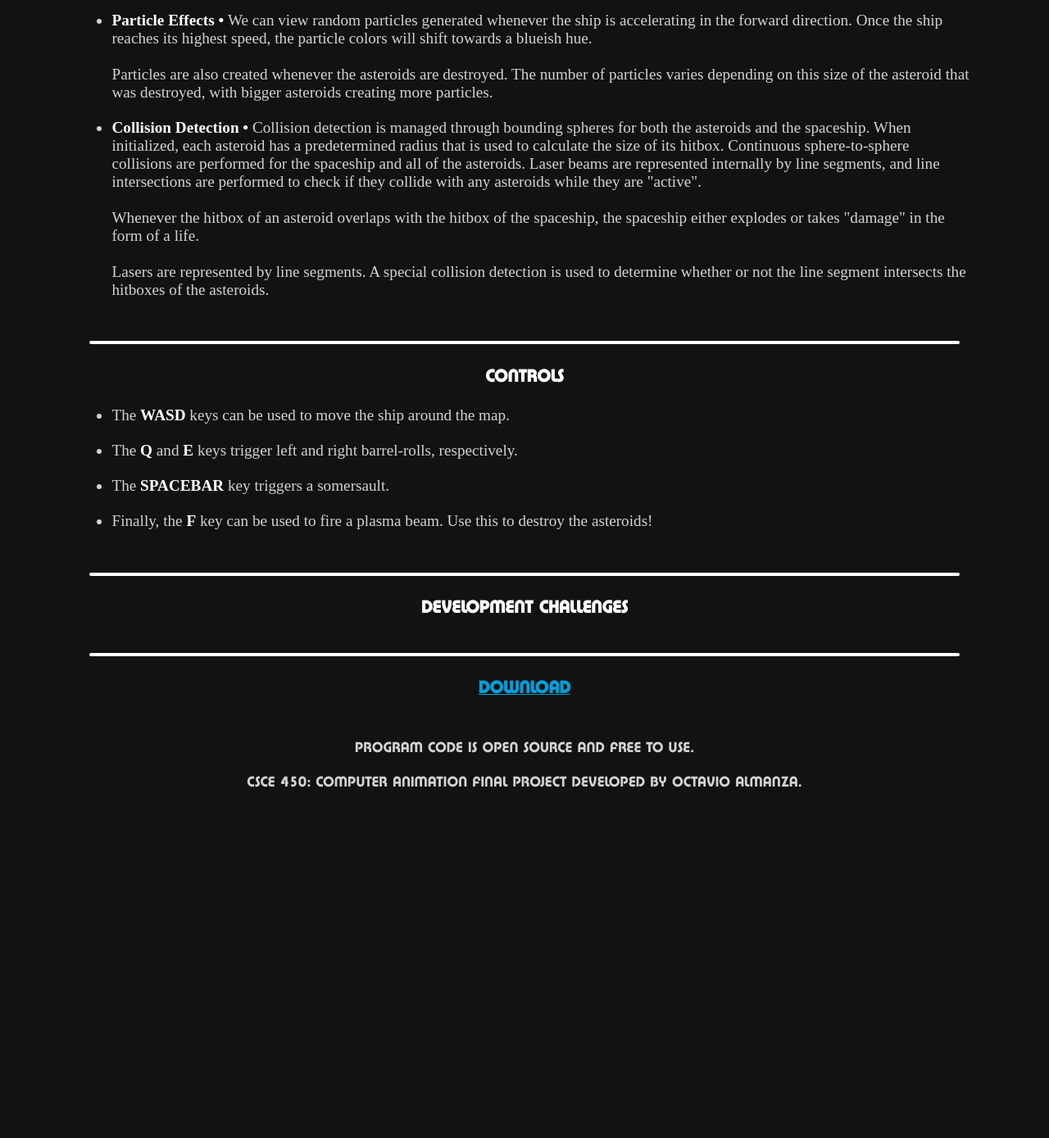
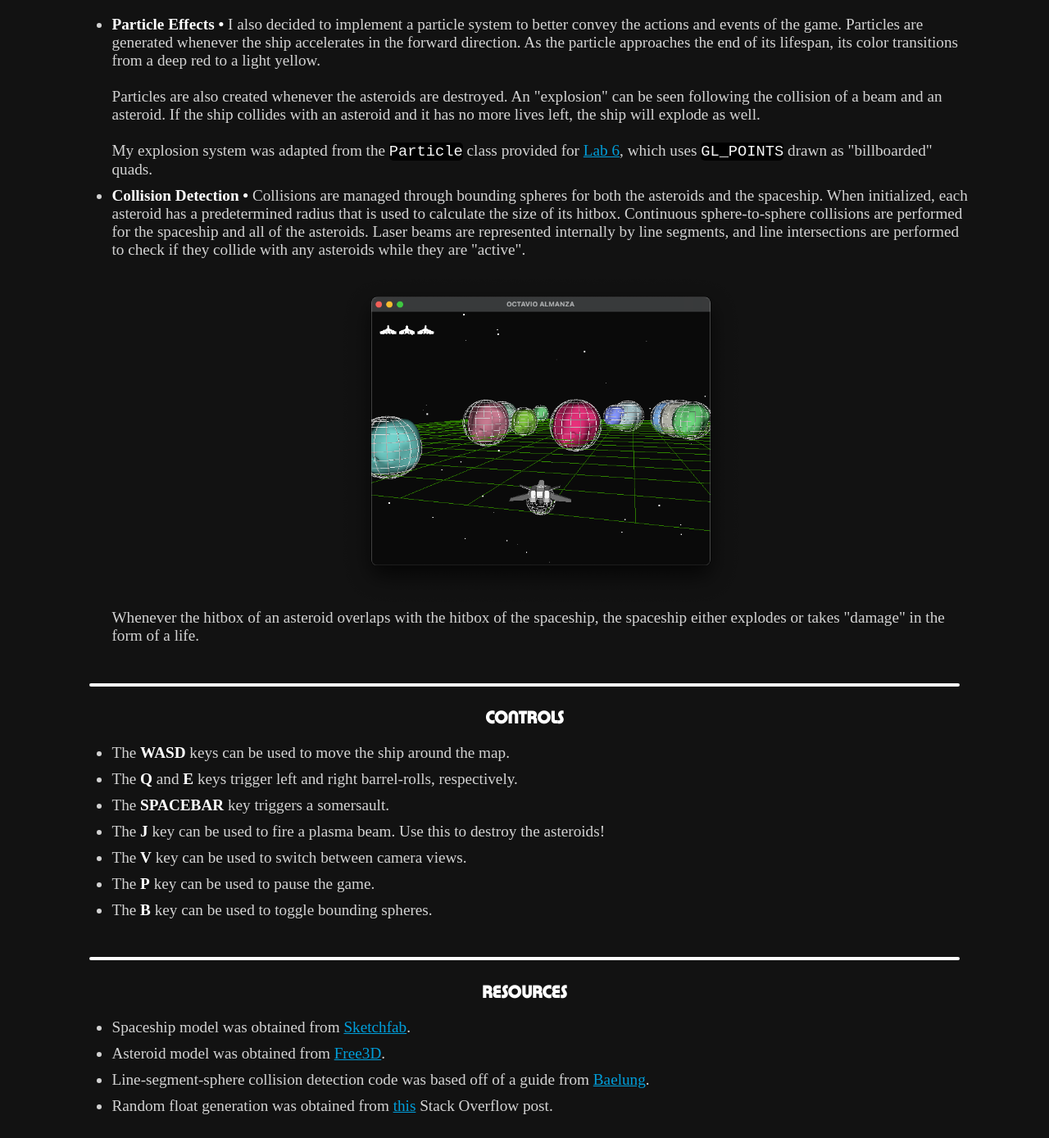
Before and after one commit to OctaAlma/450_Final_GL-Asteroids, a plain HTML site: page website/index.html in a window 1280 px wide. Shown: the part 791-2180 px from the top of the page at 82% size. Before the commit the page ends 1788 px from the top, so only its background shows below. Drawn offline with Linux system fonts and the light colour scheme.

Commit message:
Added more to the website and modified README

```diff
--- a/website/index.css
+++ b/website/index.css
@@ -36,6 +36,13 @@
 .screenshot img{
     max-height: 400px;
     max-width: 100%;
+}
+
+code{
+    font-size: 120%;
+    color: whitesmoke;
+    background-color: black;
+    border-radius: 5px;
 }
 
 body{
@@ -85,8 +92,8 @@ a{
 }
 
 ul li{
-    padding-top: 1%;
-    padding-bottom: 1%;
+    padding-top: 5px;
+    padding-bottom: 5px;
 }
 
 table{
--- a/website/index.html
+++ b/website/index.html
@@ -24,7 +24,10 @@ CSCE 450H: Computer Animation Fall 2023
 
             <ul>
                 <li class="desc"><b>Dynamic Keyframes • </b>
-                    This project involves the implementation of dynamic keyframing, which vary depending on factors such as the position and velocity of the ship at the moment the keyframed animation is triggered. These factors will affect the time it takes to complete the animation, as well as the position of the ship once the animation is finished.
+                    This core goal of the project was to implement dynamic keyframing.
+                    In assignment 1, we implemented keyframes that were set at compile time.
+                    The position of these keyframes depend on factors such as the position and velocity of the ship at the moment the animation was triggered.
+                    These factors will affect the time it takes to complete the animation, as well as the position of the ship once the animation is finished.
                 </li>
             </ul>
 
@@ -35,17 +38,26 @@ CSCE 450H: Computer Animation Fall 2023
 
             <ul>
                 <li class="desc"><b>Particle Effects • </b>
-                    We can view random particles generated whenever the ship is accelerating in the forward direction. Once the ship reaches its highest speed, the particle colors will shift towards a blueish hue.
+                    I also decided to implement a particle system to better convey the actions and events of the game.
+                    Particles are generated whenever the ship accelerates in the forward direction.
+                    As the particle approaches the end of its lifespan, its color transitions from a deep red to a light yellow.
                     <br><br>
-                    Particles are also created whenever the asteroids are destroyed. The number of particles varies depending on this size of the asteroid that was destroyed, with bigger asteroids creating more particles.
+                    Particles are also created whenever the asteroids are destroyed. An "explosion" can be seen following the collision of a beam and an asteroid.
+                    If the ship collides with an asteroid and it has no more lives left, the ship will explode as well.
+                    <br><br>
+                    My explosion system was adapted from the <code>Particle</code> class provided for <a href="https://people.engr.tamu.edu/sueda/courses/CSCE450/2023F/labs/L06/index.html">Lab 6</a>, which uses <code>GL_POINTS</code> drawn as "billboarded" quads.
                 </li>
 
                 <li class="desc"><b>Collision Detection • </b>
-                    Collision detection is managed through bounding spheres for both the asteroids and the spaceship. When initialized, each asteroid has a predetermined radius that is used to calculate the size of its hitbox. Continuous sphere-to-sphere collisions are performed for the spaceship and all of the asteroids. Laser beams are represented internally by line segments, and line intersections are performed to check if they collide with any asteroids while they are "active".
+                    Collisions are managed through bounding spheres for both the asteroids and the spaceship.
+                    When initialized, each asteroid has a predetermined radius that is used to calculate the size of its hitbox.
+                    Continuous sphere-to-sphere collisions are performed for the spaceship and all of the asteroids.
+                    Laser beams are represented internally by line segments, and line intersections are performed to check if they collide with any asteroids while they are "active".
                     <br><br>
+                    <div class="screenshot">
+                        <img src="./BoundingBoxes.png">
+                    </div>
                     Whenever the hitbox of an asteroid overlaps with the hitbox of the spaceship, the spaceship either explodes or takes "damage" in the form of a life.
-                    <br><br>
-                    Lasers are represented by line segments. A special collision detection is used to determine whether or not the line segment intersects the hitboxes of the asteroids.
                 </li>
             </ul>
         </div>
@@ -59,15 +71,24 @@ CSCE 450H: Computer Animation Fall 2023
                 <li class="desc">The <b>WASD</b> keys can be used to move the ship around the map.</li>
                 <li class="desc">The <b>Q</b> and <b>E</b> keys trigger left and right barrel-rolls, respectively.</li>
                 <li class="desc">The <b>SPACEBAR</b> key triggers a somersault.</li>
-                <li class="desc">Finally, the <b>F</b> key can be used to fire a plasma beam. Use this to destroy the asteroids!</li>
+                <li class="desc">The <b>J</b> key can be used to fire a plasma beam. Use this to destroy the asteroids!</li>
+                <li class="desc">The <b>V</b> key can be used to switch between camera views.</li>
+                <li class="desc">The <b>P</b> key can be used to pause the game.</li>
+                <li class="desc">The <b>B</b> key can be used to toggle bounding spheres.</li>
             </ul>
         </div>
 
         <div class="line"></div>
 
         <div class="content">
-            <h4 class="title">DEVELOPMENT CHALLENGES</h4>
-            <p class="desc"></p>
+            <h4 class="title">RESOURCES</h4>
+
+            <ul>
+                <li class="desc">Spaceship model was obtained from <a href="https://sketchfab.com/3d-models/low-poly-space-ship-587941c9c11742c6b82dfb99e7b210b9">Sketchfab</a>.</li>
+                <li class="desc">Asteroid model was obtained from <a href="https://free3d.com/3d-model/-asteroid--962525.html">Free3D</a>.</li>
+                <li class="desc">Line-segment-sphere collision detection code was based off of a guide from <a href="https://www.baeldung.com/cs/circle-line-segment-collision-detection">Baelung</a>.</li>
+                <li class="desc">Random float generation was obtained from <a href="https://stackoverflow.com/questions/5289613/generate-random-float-between-two-floats">this</a> Stack Overflow post.</li>
+            </ul>
         </div>
 
         <div class="line"></div>
```
Also changed, not shown: website/BoundingBoxes.png (added), 6 other files.
